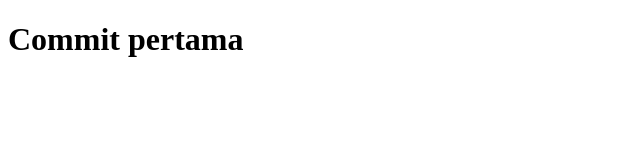
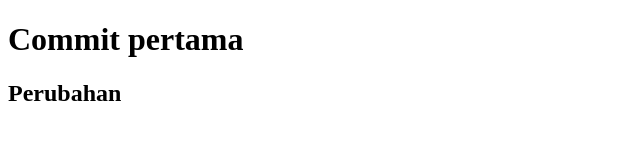
Before and after one commit to handikaa/git-html, a plain HTML site: page index.html in a window 1280 px wide. Shown: the whole page, without its empty margins (0-640 px from the left). Drawn offline with Linux system fonts and the light colour scheme.

Commit message:
commit perubahan

```diff
--- a/index.html
+++ b/index.html
@@ -7,5 +7,6 @@
   </head>
   <body>
     <h1>Commit pertama</h1>
+    <h2>Perubahan</h2>
   </body>
 </html>
```
